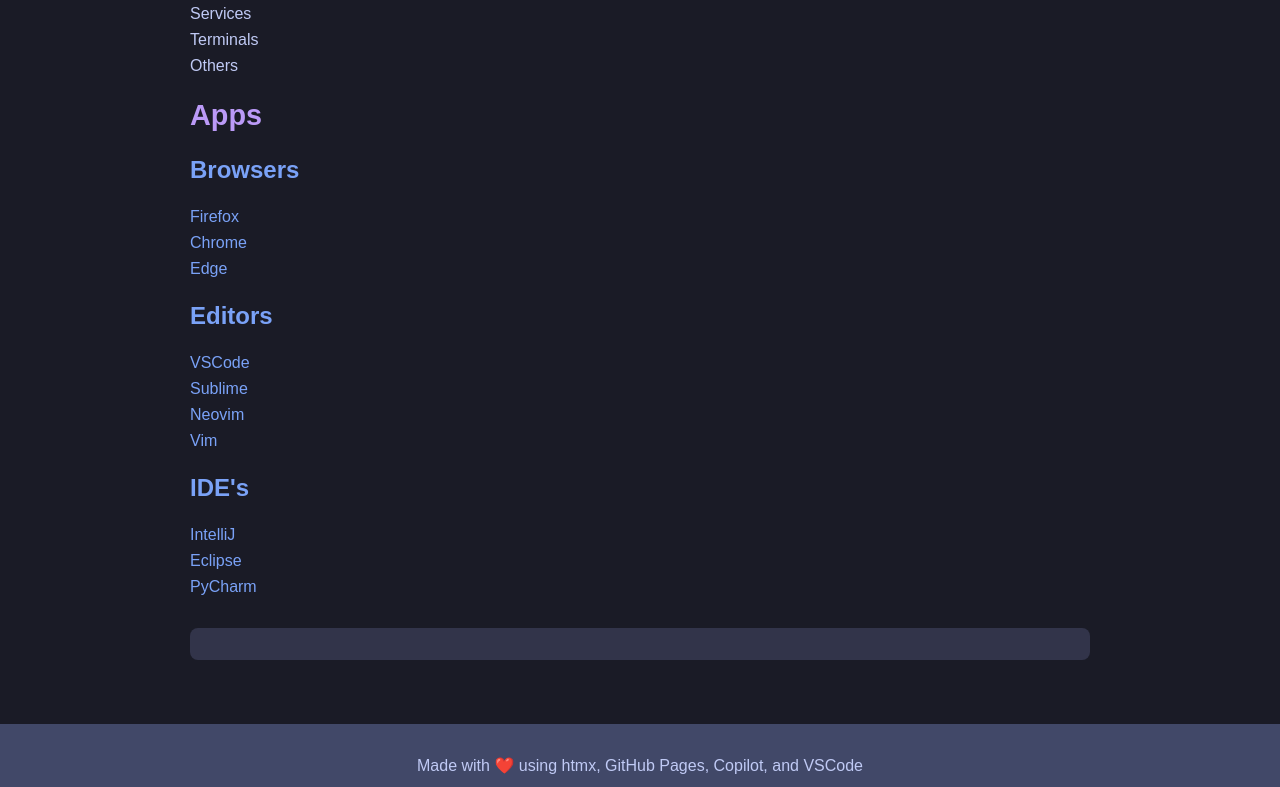
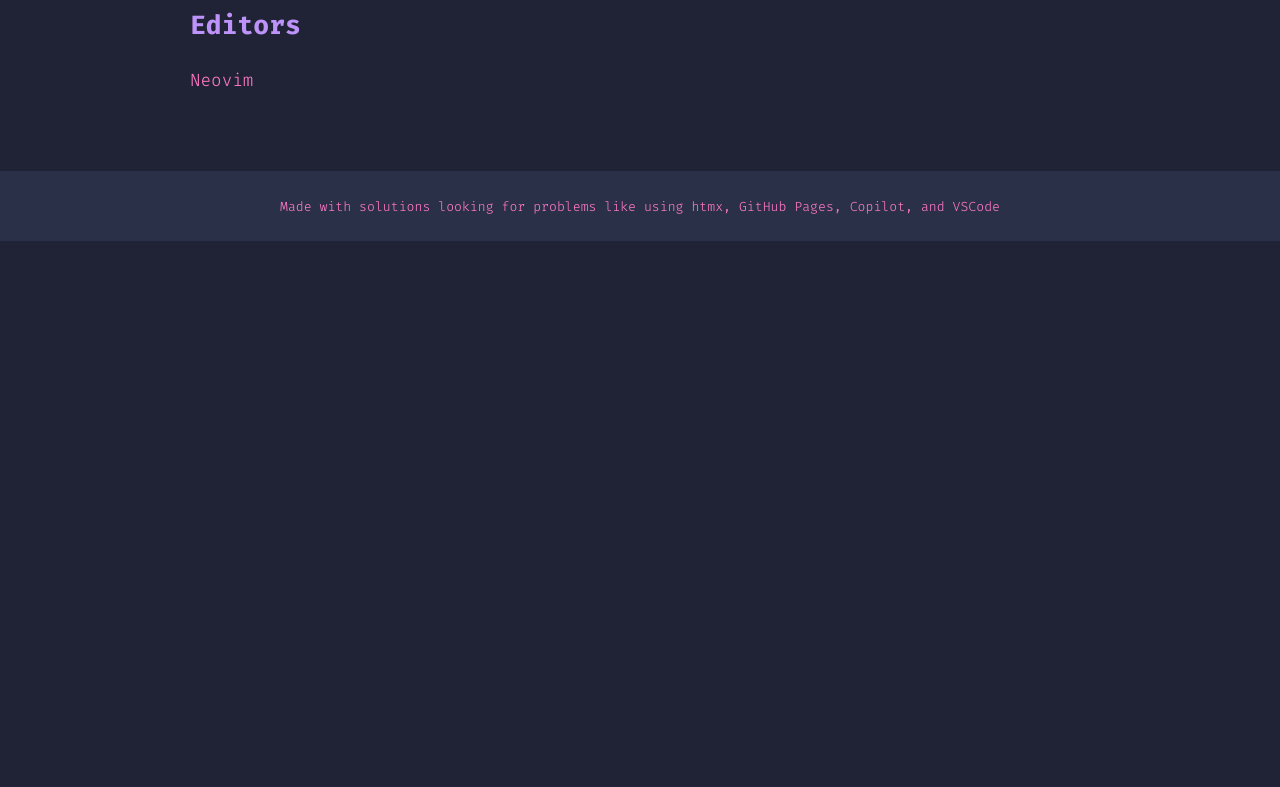
Before and after one commit to tokyonght-dev/tokyonght-dev.github.io, a plain HTML site: page index.html in a window 1280 px wide. Shown: the part 343-1130 px from the top of the page. After the commit the page ends 800 px from the top, so only its background shows below. Drawn offline with nearby package versions, Linux system fonts and the light colour scheme.

Commit message:
refactor: add layout, styling, and the skaffolding for site

```diff
--- a/index.html
+++ b/index.html
@@ -1,114 +1,55 @@
 <!DOCTYPE html>
 <html lang="en">
+
 <head>
   <meta charset="UTF-8" />
   <meta name="viewport" content="width=device-width, initial-scale=1.0" />
-    <title>Tokyo Night Themes for All the Apps</title>
+  <title>Tokyo Night Themes</title>
 
-    <script
-      src="https://unpkg.com/htmx.org@2.0.2"
+  <script src="https://unpkg.com/htmx.org@2.0.2"
     integrity="sha384-Y7hw+L/jvKeWIRRkqWYfPcvVxHzVzn5REgzbawhxAuQGwX1XWe70vji+VSeHOThJ"
-      crossorigin="anonymous"
-    ></script>
+    crossorigin="anonymous"></script>
 
-    <!-- Import the Tokyo Night CSS file -->
+
   <link rel="stylesheet" href="/static/tokyonight-theme.css" />
+  <link rel="stylesheet" href="/static/website.css" />
+
+  <link rel="stylesheet" href="https://cdnjs.cloudflare.com/ajax/libs/highlight.js/11.9.0/styles/default.min.css">
+  <script src="https://cdnjs.cloudflare.com/ajax/libs/highlight.js/11.9.0/highlight.min.js"></script>
+
+  <!-- and it's easy to individually load additional languages -->
+  <script src="https://cdnjs.cloudflare.com/ajax/libs/highlight.js/11.9.0/languages/go.min.js"></script>
+
+  <script>hljs.highlightAll();</script>
+  <link rel="stylesheet" href="https://cdnjs.cloudflare.com/ajax/libs/highlight.js/11.10.0/styles/tokyo-night-dark.css"
+    integrity="sha512-+2gZRUBRo65MXQNdZ/cVX90M2iDKAyb/52muHcgh6F2iarNtc0aX1FE3kAxG9fJxzsgCtxjxZ6nWecrgMTVYnQ=="
+    crossorigin="anonymous" referrerpolicy="no-referrer" />
+
 </head>
+
 <body>
   <header>
-      <h1>Tokyo Night Themes for All the Apps</h1>
+    <!-- Load header dynamically -->
+    <div hx-get="/partials/header.html" hx-trigger="load" hx-target="this"></div>
   </header>
 
+  <div id="app-content">
     <main>
-      <h2>Discovery</h2>
-      <strong>Categories</strong>
-      <ul>
-        <li>Browsers</li>
-        <li>Editors</li>
-        <li>IDE's</li>
-        <li>Social</li>
-        <li>Services</li>
-        <li>Terminals</li>
-        <li>Others</li>
-      </ul>
-
       <h2>Apps</h2>
-
-      <h3>Browsers</h3>
-      <ul>
-        <li>
-          <a hx-get="/firefox" hx-target="#app-details" hx-swap="innerHTML"
-            >Firefox</a
-          >
-        </li>
-        <li>
-          <a hx-get="/chrome" hx-target="#app-details" hx-swap="innerHTML"
-            >Chrome</a
-          >
-        </li>
-        <li>
-          <a hx-get="/edge" hx-target="#app-details" hx-swap="innerHTML"
-            >Edge</a
-          >
-        </li>
-      </ul>
-
+      <!-- tag to indent semantically -->
       <h3>Editors</h3>
       <ul>
         <li>
-          <a hx-get="/vscode" hx-target="#app-details" hx-swap="innerHTML"
-            >VSCode</a
-          >
-        </li>
-        <li>
-          <a hx-get="/sublime" hx-target="#app-details" hx-swap="innerHTML"
-            >Sublime</a
-          >
-        </li>
-        <li>
-          <a hx-get="/nvim" hx-target="#app-details" hx-swap="innerHTML"
-            >Neovim</a
-          >
-        </li>
-        <li>
-          <a hx-get="/vim" hx-target="#app-details" hx-swap="innerHTML">Vim</a>
+          <a hx-get="/pages/apps/nvim.html" hx-target="#app-content">Neovim</a>
         </li>
       </ul>
-
-      <h3>IDE's</h3>
-      <ul>
-        <li>
-          <a hx-get="/idea" hx-target="#app-details" hx-swap="innerHTML"
-            >IntelliJ</a
-          >
-        </li>
-        <li>
-          <a hx-get="/eclipse" hx-target="#app-details" hx-swap="innerHTML"
-            >Eclipse</a
-          >
-        </li>
-        <li>
-          <a hx-get="/pycharm" hx-target="#app-details" hx-swap="innerHTML"
-            >PyCharm</a
-          >
-        </li>
-      </ul>
-
-      <div
-        id="app-details"
-        style="
-          margin-top: 2em;
-          background-color: #32344a;
-          padding: 1em;
-          border-radius: 8px;
-        "
-      >
-        <!-- Content from HTMX requests will be loaded here -->
+    </main>
   </div>
-    </main>
 
   <footer>
-      <p>Made with ❤️ using htmx, GitHub Pages, Copilot, and VSCode</p>
+    <!-- Load footer dynamically -->
+    <div hx-get="/partials/footer.html" hx-trigger="load" hx-target="this"></div>
   </footer>
 </body>
+
 </html>
--- /dev/null
+++ b/partials/footer.html
@@ -0,0 +1,3 @@
+<p>
+  Made with solutions looking for problems like using htmx, GitHub Pages, Copilot, and VSCode
+</p>
--- /dev/null
+++ b/partials/header.html
@@ -0,0 +1,8 @@
+<header>
+  <h1>Tokyonight Themes</h1>
+  <nav>
+    <ul>
+      <li><a href="/">Home</a></li>
+    </ul>
+  </nav>
+</header>
--- a/static/tokyonight-theme.css
+++ b/static/tokyonight-theme.css
@@ -1,13 +1,90 @@
+@import url('https://fonts.googleapis.com/css2?family=Fira+Code:wght@300..700&family=Fira+Mono:wght@400;500;700&display=swap');
+/* add tokyo-night theme colors by name */
+:root {
+  --tokyo-night-background: #1a1b26;
+  --tokyo-night-current-line: #282a36;
+  --tokyo-night-selection: #44475a;
+  --tokyo-night-foreground: #f8f8f2;
+  --tokyo-night-comment: #6272a4;
+  --tokyo-night-cyan: #8be9fd;
+  --tokyo-night-green: #50fa7b;
+  --tokyo-night-orange: #ffb86c;
+  --tokyo-night-pink: #ff79c6;
+  --tokyo-night-purple: #bd93f9;
+  --tokyo-night-red: #ff5555;
+  --tokyo-night-yellow: #f1fa8c;
+}
+
+/* add tokyo-night moon colors by name */
+:root {
+  --tokyo-night-moon-background: #f8f8f2;
+  --tokyo-night-moon-current-line: #eaeaea;
+  --tokyo-night-moon-selection: #d4d4d4;
+  --tokyo-night-moon-foreground: #282a36;
+  --tokyo-night-moon-comment: #6272a4;
+  --tokyo-night-moon-cyan: #0184bc;
+  --tokyo-night-moon-green: #50a14f;
+  --tokyo-night-moon-orange: #d75f00;
+  --tokyo-night-moon-pink: #c353e0;
+  --tokyo-night-moon-purple: #a626a4;
+  --tokyo-night-moon-red: #e45649;
+  --tokyo-night-moon-yellow: #986801;
+
+  /* add tokyo-night storm colors by name */
+  --tokyo-night-storm-background: #1f2335;
+  --tokyo-night-storm-current-line: #2a3047;
+  --tokyo-night-storm-selection: #3c435e;
+  --tokyo-night-storm-foreground: #c0caf5;
+  --tokyo-night-storm-comment: #6272a4;
+  --tokyo-night-storm-cyan: #8be9fd;
+  --tokyo-night-storm-green: #50fa7b;
+  --tokyo-night-storm-orange: #ffb86c;
+  --tokyo-night-storm-pink: #ff79c6;
+  --tokyo-night-storm-purple: #bd93f9;
+  --tokyo-night-storm-red: #ff5555;
+  --tokyo-night-storm-yellow: #f1fa8c;
+
+  /* add tokyo-night day colors by name */
+  --tokyo-night-day-background: #f8f8f2;
+  --tokyo-night-day-current-line: #eaeaea;
+  --tokyo-night-day-selection: #d4d4d4;
+  --tokyo-night-day-foreground: #282a36;
+  --tokyo-night-day-comment: #6272a4;
+  --tokyo-night-day-cyan: #0184bc;
+  --tokyo-night-day-green: #50a14f;
+  --tokyo-night-day-orange: #d75f00;
+  --tokyo-night-day-pink: #c353e0;
+  --tokyo-night-day-purple: #a626a4;
+  --tokyo-night-day-red: #e45649;
+  --tokyo-night-day-yellow: #986801;
+
+  /* add color variable */
+  --text-color: var(--tokyo-night-storm-foreground);
+  --background-color: var(--tokyo-night-storm-background);
+  --current-line-color: var(--tokyo-night-storm-current-line);
+  --primary-color: var(--tokyo-night-storm-pink);
+  --secondary-color: var(--tokyo-night-storm-cyan);
+  --tertiary-color: var(--tokyo-night-storm-purple);
+  --quaternary-color: var(--tokyo-night-storm-green);
+  --border-color: var(--tokyo-night-storm-comment);
+}
+
 body {
-  font-family: Arial, sans-serif;
-  background-color: #1a1b26;
-  color: #c0caf5;
+  color: var(--text-color);
+  background-color: var(--background-color);
+  font-size: 1.1em;
+  /* font-family: 'Fira Mono', monospace; */
+  /* font-weight: 300; */
   margin: 0;
   padding: 0;
+  font-family: "Fira Code", monospace;
+  font-optical-sizing: auto;
+  font-weight: 300;
+  font-style: normal;
 }
 
 header {
-  background-color: #414868;
+  background-color: var(--background-color);
   padding: 1.5em;
   text-align: center;
 }
@@ -15,7 +92,7 @@
 header h1 {
   margin: 0;
   font-size: 2.5em;
-  color: #7aa2f7;
+  color: var(--primary-color)
 }
 
 main {
@@ -25,17 +102,18 @@
 }
 
 h2 {
-  color: #bb9af7;
   font-size: 1.8em;
+  color: var(--secondary-color);
 }
 
 h3 {
-  color: #7aa2f7;
   font-size: 1.5em;
+  color: var(--tertiary-color);
 }
 
 strong {
   font-size: 1.2em;
+  color: var(--quaternary-color);
 }
 
 ul {
@@ -48,20 +126,24 @@
 }
 
 a {
-  color: #7aa2f7;
   text-decoration: none;
   cursor: pointer;
+  color: var(--primary-color);
 }
 
 a:hover {
-  color: #bb9af7;
   text-decoration: underline;
+  color: var(--secondary-color)
 }
 
 footer {
-  background-color: #414868;
+  background-color: var(--background-color);
   text-align: center;
   padding: 1em;
   margin-top: 2em;
-  color: #c0caf5;
+  color: var(--primary-color)
 }
+
+code {
+  color: var(--quaternary-color)
+}
--- /dev/null
+++ b/static/website.css
@@ -0,0 +1,23 @@
+.page-content {
+  margin: 0 10rem;
+}
+
+.hero {
+  background-size: cover;
+  background-position: center;
+  height: 50vh;
+  display: flex;
+  justify-content: center;
+  align-items: center;
+  color: white;
+  text-align: center;
+  /* vertical stacking flex layout */
+  flex-direction: column;
+}
+
+footer {
+  font-size: 0.75em;
+  text-align: center;
+  padding: 1em;
+  background-color: var(--current-line-color);
+}
```
Also changed, not shown: TODO.html (deleted, +0 -48 lines), nvim.html (deleted, +0 -178 lines), pages/apps/nvim.html (added, +78 -0 lines), 1 other file. Lines whose indentation alone changed are shown as unchanged.
